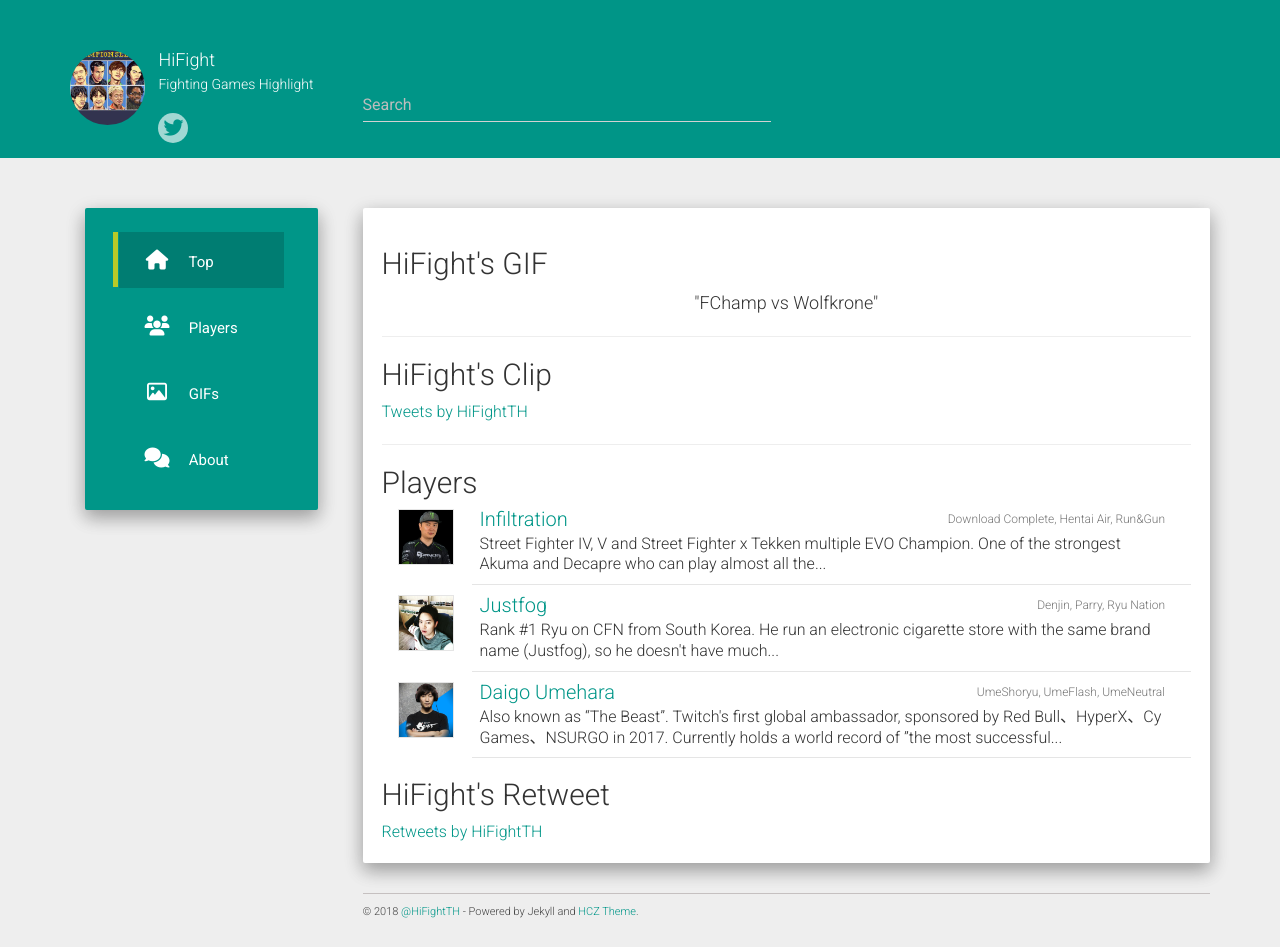
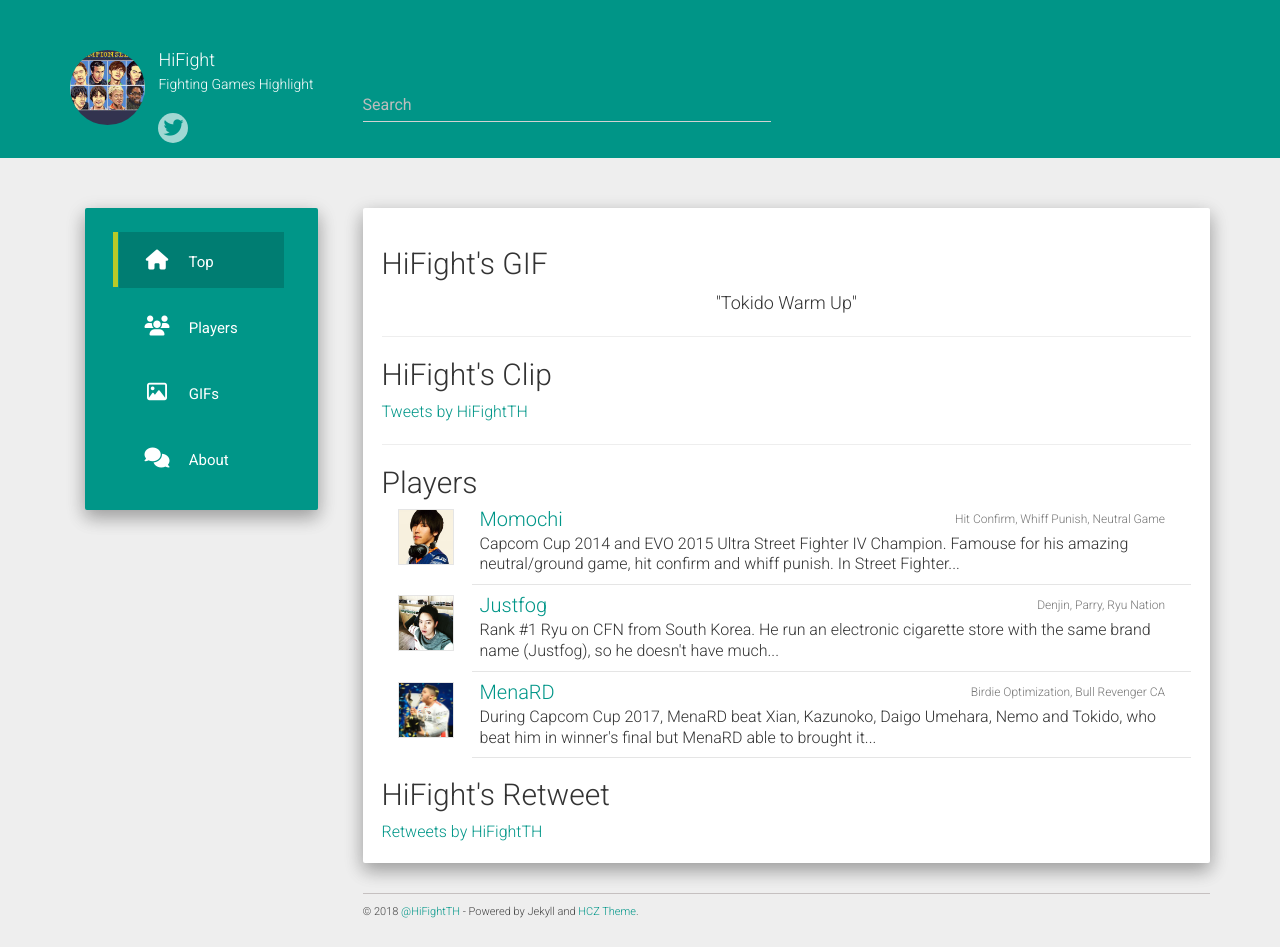
Before and after one commit to hifight/hifight.github.io, a Jekyll site: the page built from index.html, in a window 1280 px wide. Built offline with Jekyll 4.4.1, drawn with Linux system fonts in a browser that asks for light colours; nearby versions of some CDN libraries; the list of posts is cut into pages by our own code; comment, search, counter and statistics services are not loaded.

Commit message:
Added MenaRD

```diff
--- a/_data/players.json
+++ b/_data/players.json
@@ -35,4 +35,10 @@
     "hifight": "Denjin, Parry, Ryu Nation",
     "content": "Rank #1 Ryu on CFN from South Korea. He run an electronic cigarette store with the same brand name (Justfog), so he doesn't have much free time to enter the international tournament despite his skill with Ryu, who is considered low tier in Arcade Edition.",
   },
+  {
+    "name": "MenaRD",
+    "link": "menard",
+    "hifight": "Birdie Optimization, Bull Revenger CA",
+    "content": "During Capcom Cup 2017, MenaRD beat Xian, Kazunoko, Daigo Umehara, Nemo and Tokido, who beat him in winner's final but MenaRD able to brought it back from loser bracket and became Capcom Cup 2017 champion.",
+  },
 ]
```
Also changed, not shown: _data/gifs.json (+24 -0 lines), player/menard.md (added, +23 -0 lines), static/img/player/menard.jpg (added).
